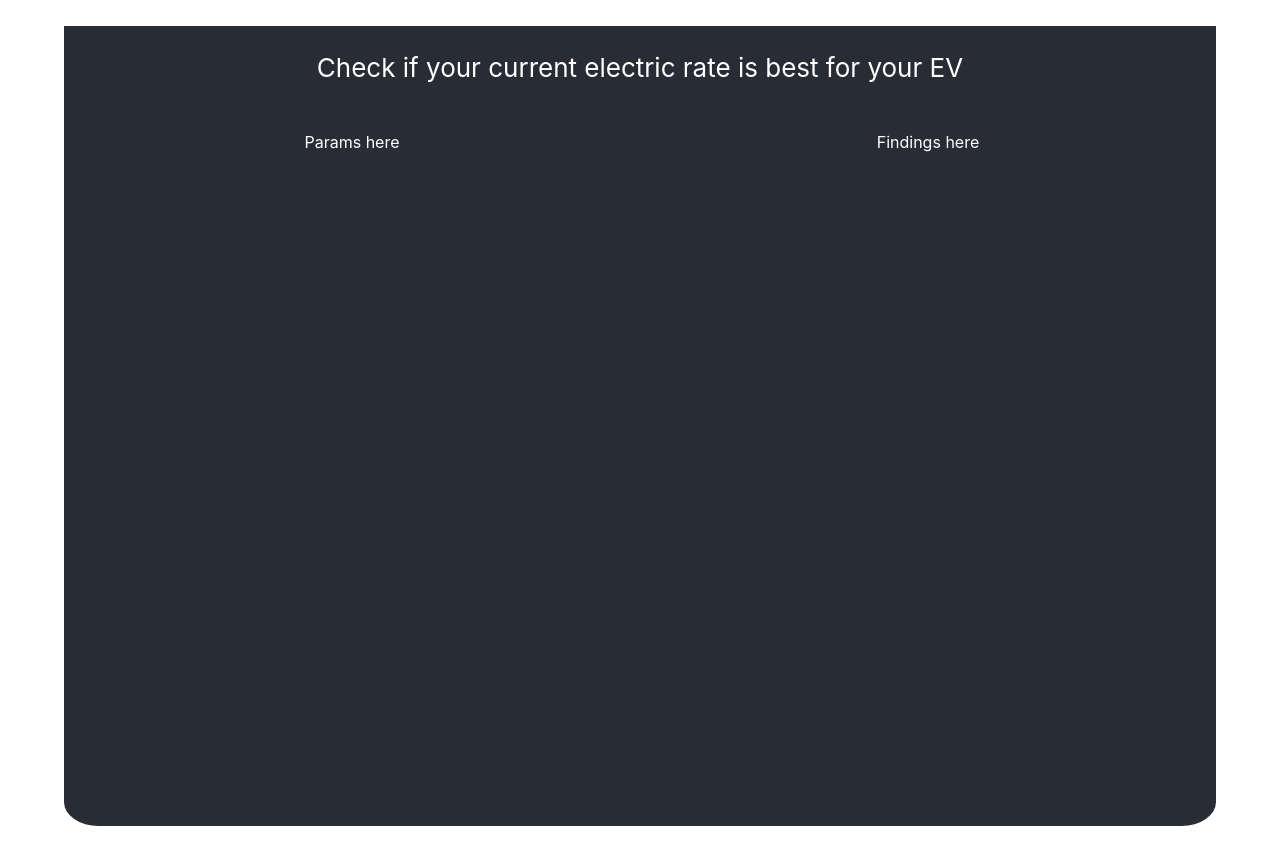
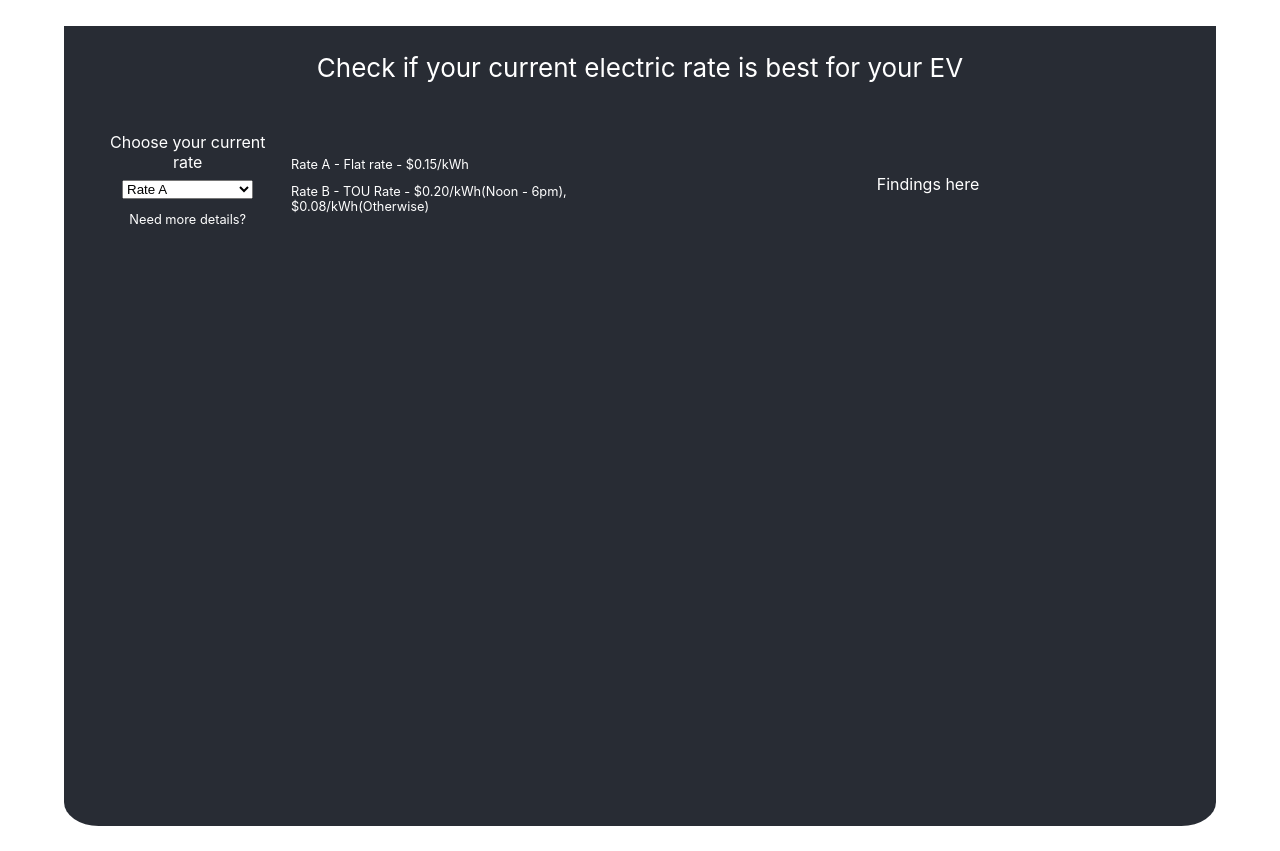
Before and after one commit to snehadr23/react-charging-ev-cost, a React (Create React App) app: page / in a window 1280 px wide. Built offline with nearby package versions, Linux system fonts and the light colour scheme.

Commit message:
added initial version of current rate

```diff
--- a/src/App.js
+++ b/src/App.js
@@ -1,4 +1,6 @@
 import './App.css';
+import './params/styles/params.css'
+import Params from './params/params';
 
 function App() {
   return (
@@ -10,7 +12,7 @@ function App() {
       </header>
       <div className = 'data'>
         <div className = 'params'>
-          Params here
+          <Params/>
         </div>
         <div className = 'findings'>
         Findings here
--- /dev/null
+++ b/src/params/currentRate.js
@@ -0,0 +1,26 @@
+import React from 'react';
+
+const CurrentRate = (props) => {
+    return (
+        <div>
+            <div className = 'params-choice'>
+                <label for = 'current-rate'>Choose your current rate</label>
+                <div>
+                    <select id = 'current-rate' className = 'select'>
+                        <option value = {props.currentRate.rateA.name}>{props.currentRate.rateA.name}</option>
+                        <option value = {props.currentRate.rateB.name}>{props.currentRate.rateB.name}</option>
+                    </select>
+                </div>
+                <p className = 'tooltip'><a>Need more details?</a></p>
+            </div>
+            <div className = 'params-desc'>
+                <div className = 'desc'>
+                    <p>{props.currentRate.rateA.name} - {props.currentRate.rateA.desc}</p>
+                    <p>{props.currentRate.rateB.name} - {props.currentRate.rateB.desc}</p>
+                </div>
+            </div>
+        </div>
+    )
+}
+
+export default CurrentRate;
--- /dev/null
+++ b/src/params/miles.js
@@ -0,0 +1,15 @@
+import React from 'react';
+
+const Miles = (props) => {
+    return (
+        <div>
+            <label for = 'miles'>Choose the Average number of Miles you drive per year</label>
+            <select id = 'miles'>
+                    <option value = '1000'>1000 Miles</option>
+                    <option value = '2000'>2000 Miles</option>
+            </select>
+        </div>
+    )
+}
+
+export default Miles;
--- a/src/params/params.js
+++ b/src/params/params.js
@@ -0,0 +1,39 @@
+import React, {Component} from 'react';
+import CurrentRate from './currentRate';
+// import Miles from './miles';
+class Params extends Component {
+    state = {
+        currentRate: {
+            rateA : {
+                desc: 'Flat rate - $0.15/kWh',
+                name: 'Rate A'
+            },
+            rateB : {
+                desc: 'TOU Rate - $0.20/kWh(Noon - 6pm), $0.08/kWh(Otherwise)',
+                name: 'Rate B'
+            }
+        },
+        miles : {
+            milesStart: 1000,
+            milesStep: 1000,
+            milesEnd: 100000
+        },
+        timeOfDay : {
+            option1 : 'Midnight to 6am',
+            option2 : '6am to Noon',
+            option3 : 'Noon to 6pm',
+            option4 : '6pm to Midnight'
+        }
+    }
+    render () {
+        return (
+            <div>
+                <CurrentRate currentRate = {this.state.currentRate}/>
+                {/* <Miles/> */}
+                {/*<TimeOfDay/> */}
+            </div>
+        )
+    }
+};
+
+export default Params;
--- /dev/null
+++ b/src/params/styles/params.css
@@ -0,0 +1,25 @@
+.params-choice, .params-desc{
+    display: inline-block;
+    width: 31%;
+    margin: 0% 2%;
+    vertical-align: middle;
+}
+
+.params-choice .select {
+    margin-top: 5%;
+    width: 80%;
+}
+
+.params-choice .tooltip {
+    font-size: 0.8em;
+}
+
+.params-desc {
+    width: 58%;
+    text-align: left;
+    font-size: 0.8em;
+}
+
+.params-choice {
+
+}
```
